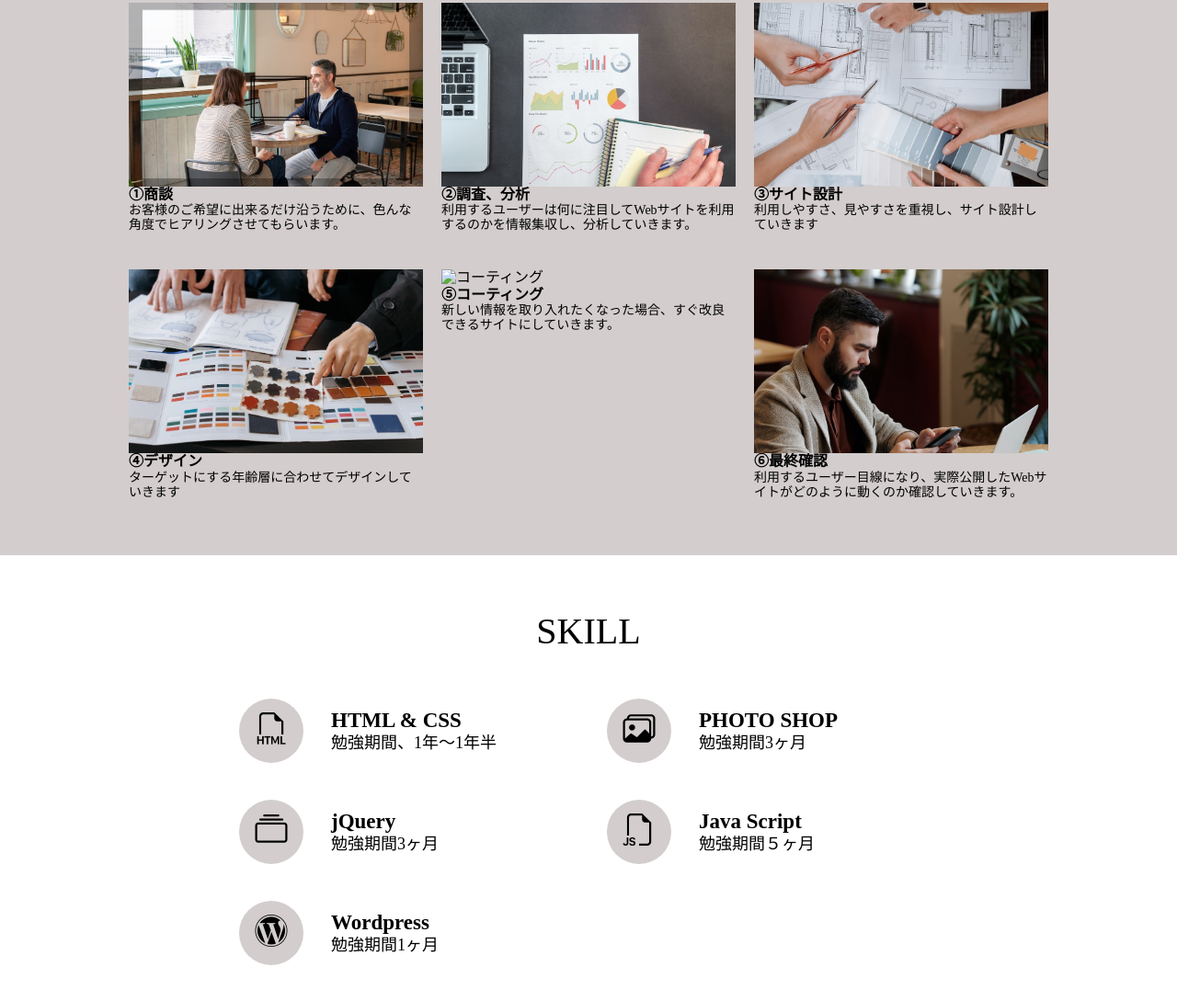
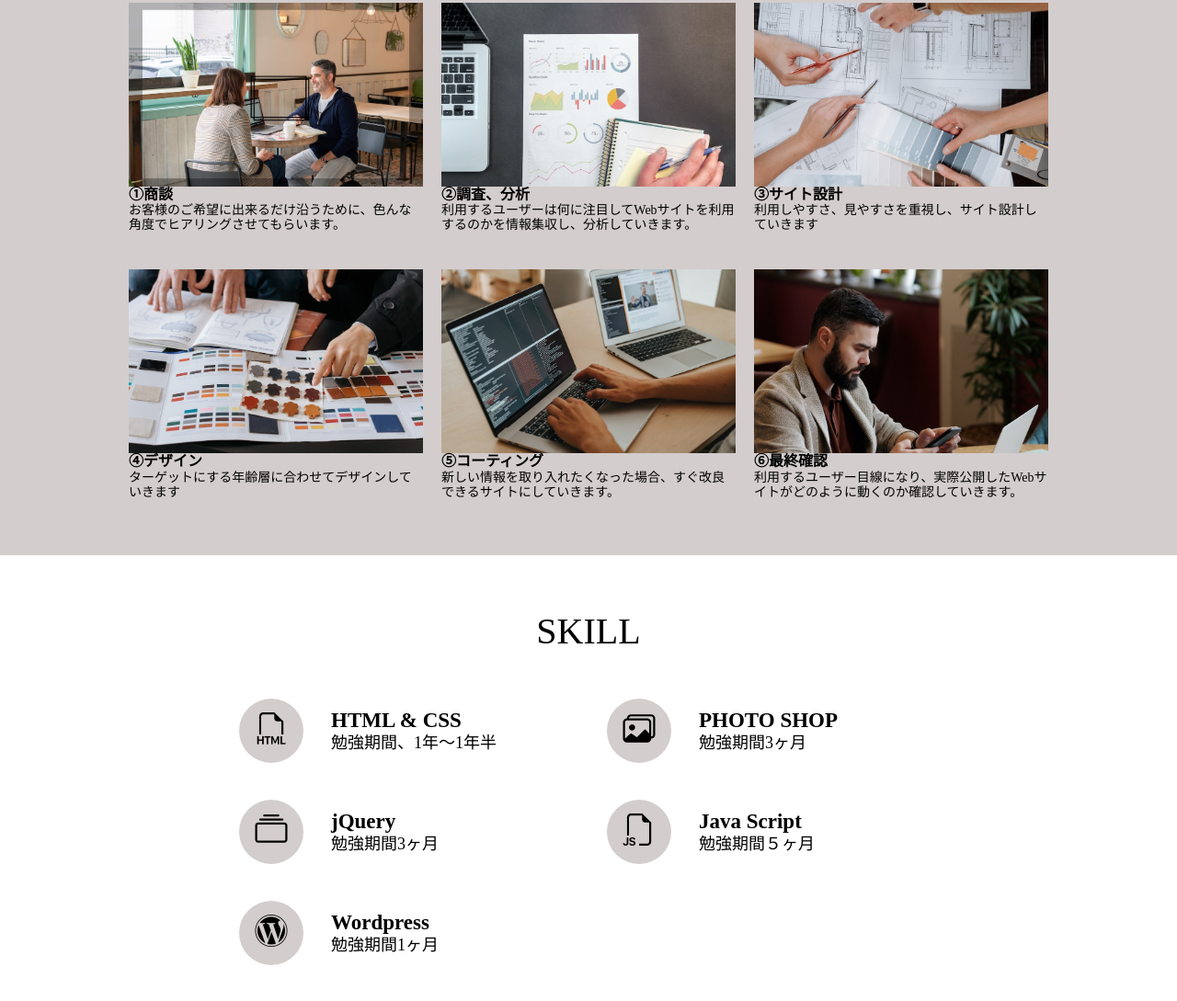
Before and after one commit to Kato-Dai26/kato-6-pro.github.io, a plain HTML site: page index.html in a window 1280 px wide. Shown: the part 1686-2775 px from the top of the page at 92% size. Drawn offline with nearby package versions, Linux system fonts and the light colour scheme; some packages are replaced by stand-ins of ours; files whose address does not match are found by name.

Commit message:
Update index.html

```diff
--- a/index.html
+++ b/index.html
@@ -128,7 +128,7 @@
           <p>
         </li>
         <li>
-          <img src="img/pexels-olia-danilevich-4974912.jpg" alt="コーティング">
+          <img src="https://raw.githubusercontent.com/Kato-Dai26/kato-6-pro.github.io/4bb1a2c6cf0718f387b9ed941faef8894a1c792d/pexels-olia-danilevich-4974912.jpg" alt="コーティング">
           <h3>⑤コーティング</h3>
           <p>
             新しい情報を取り入れたくなった場合、すぐ改良できるサイトにしていきます。
```
